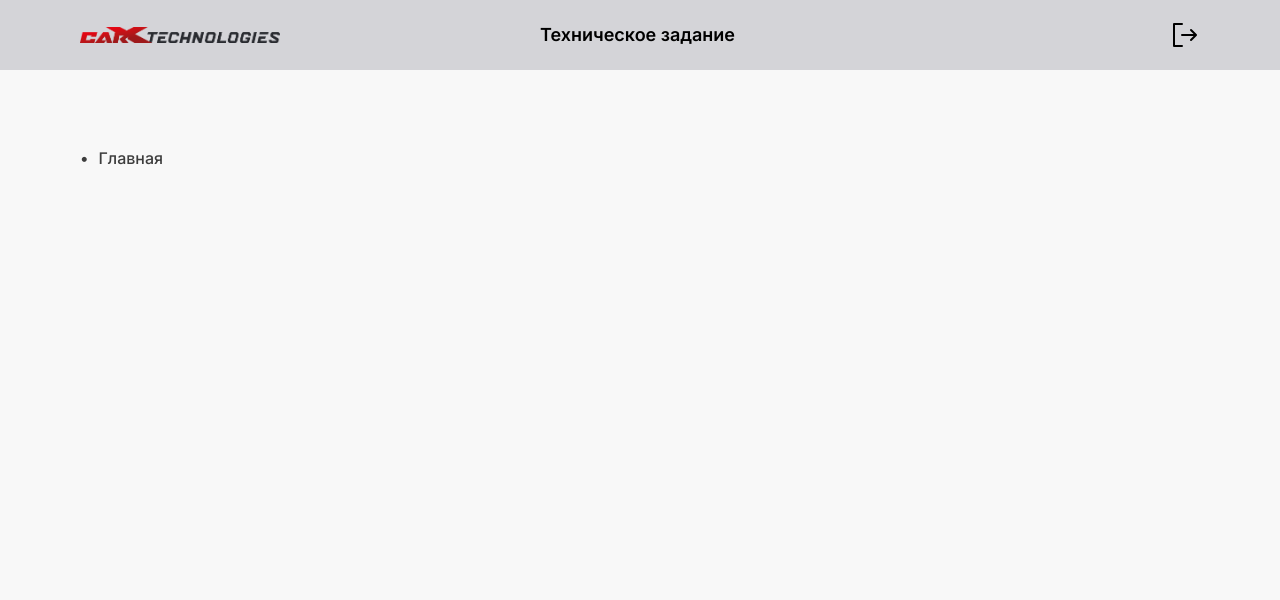
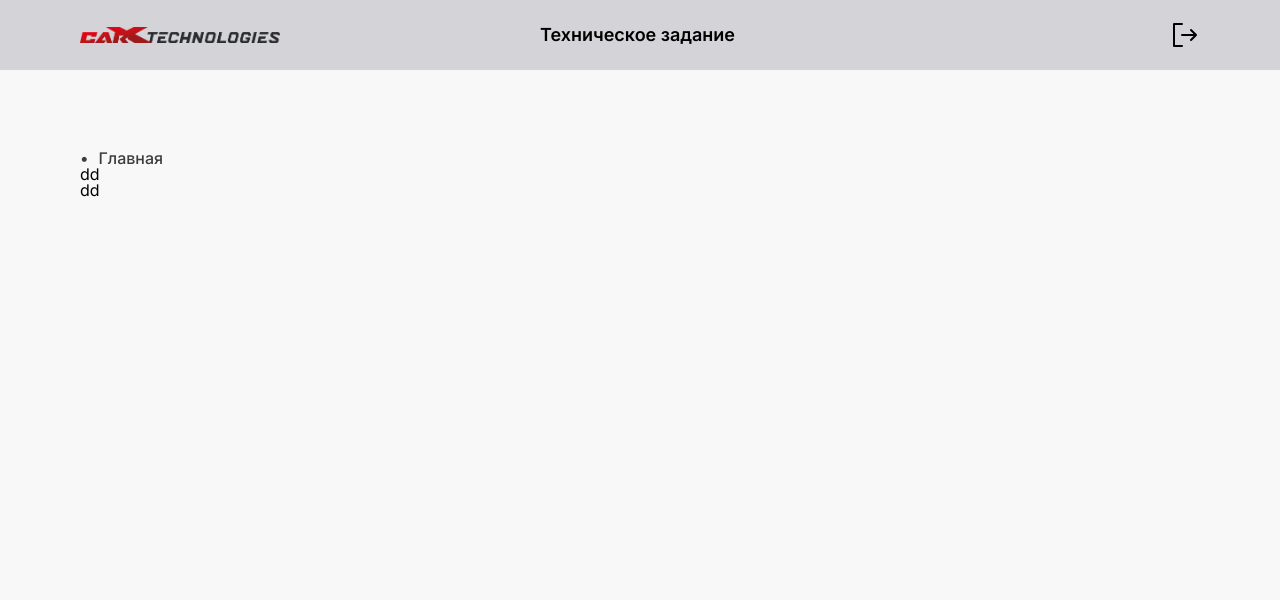
Before and after one commit to rozalinaag/carx-technical-task, a Next.js app: page /tickets in a window 1280 px wide. Shown: the top 600 px of the page. Built offline with nearby package versions, Linux system fonts and the light colour scheme.

Commit message:
ui folder created, tickets

```diff
--- a/src/app/login/layout.tsx
+++ b/src/app/login/layout.tsx
@@ -1,4 +1,4 @@
-import BreadCrumbs from '@/shared/BreadCrumbs/BreadCrumbs';
+import BreadCrumbs from '@/shared/ui/BreadCrumbs/BreadCrumbs';
 
 export default function LoginLayout({
   children,
--- a/src/app/login/page.tsx
+++ b/src/app/login/page.tsx
@@ -1,4 +1,4 @@
-import BreadCrumbs from '@/shared/BreadCrumbs/BreadCrumbs';
+import BreadCrumbs from '@/shared/ui/BreadCrumbs/BreadCrumbs';
 
 export default function Login() {
   return <div></div>;
--- a/src/app/login/signUp/page.tsx
+++ b/src/app/login/signUp/page.tsx
@@ -1,4 +1,4 @@
-import BreadCrumbs from '@/shared/BreadCrumbs/BreadCrumbs';
+import BreadCrumbs from '@/shared/ui/BreadCrumbs/BreadCrumbs';
 
 export default function SignUp() {
   return <div>рег</div>;
--- a/src/app/not-found.tsx
+++ b/src/app/not-found.tsx
@@ -1,4 +1,4 @@
-import BreadCrumbs from '@/shared/BreadCrumbs/BreadCrumbs';
+import BreadCrumbs from '@/shared/ui/BreadCrumbs/BreadCrumbs';
 import pageNotFoundImg from '../../public/pageNotFound.jpg';
 
 export default function NotFound() {
--- a/src/app/page.tsx
+++ b/src/app/page.tsx
@@ -1,5 +1,5 @@
 'use client';
-import BreadCrumbs from '@/shared/BreadCrumbs/BreadCrumbs';
+import BreadCrumbs from '@/shared/ui/BreadCrumbs/BreadCrumbs';
 import { useRouter } from 'next/navigation';
 import { useEffect } from 'react';
 
--- a/src/app/tickets/[ticketId]/page.tsx
+++ b/src/app/tickets/[ticketId]/page.tsx
@@ -1,4 +1,4 @@
-import BreadCrumbs from '@/shared/BreadCrumbs/BreadCrumbs';
+import BreadCrumbs from '@/shared/ui/BreadCrumbs/BreadCrumbs';
 import css from './styles.module.css';
 import Link from 'next/link';
 
--- a/src/app/tickets/data.ts
+++ b/src/app/tickets/data.ts
@@ -4,7 +4,7 @@ export const initialTickets = [
     name: 'dd',
   },
   {
-    id: 1,
+    id: 2,
     name: 'dd',
   }
 ]
--- a/src/app/tickets/page.tsx
+++ b/src/app/tickets/page.tsx
@@ -1,10 +1,33 @@
-import BreadCrumbs from '@/shared/BreadCrumbs/BreadCrumbs';
+'use client';
+import BreadCrumbs from '@/shared/ui/BreadCrumbs/BreadCrumbs';
 import css from './styles.module.css';
+import { useEffect } from 'react';
+import { useStores } from '@/shared/hooks/useStore';
+import { observer } from 'mobx-react-lite';
+import Ticket from '@/shared/ui/Ticket/Ticket';
 
-export default function Tickets() {
+const Tickets = observer(() => {
+  const {
+    tickets: { tickets, getTicketsAction },
+  } = useStores();
+
+  useEffect(() => {
+    if (!tickets) {
+      getTicketsAction();
+    }
+  }, [getTicketsAction, tickets]);
+
+  console.log(tickets);
+
   return (
     <div className={css.wrapper}>
       <BreadCrumbs />
+
+      {tickets?.map((ticket) => (
+        <Ticket key={ticket.id} ticket={ticket} />
+      ))}
     </div>
   );
-}
+});
+
+export default Tickets;
--- a/src/app/tickets/store.ts
+++ b/src/app/tickets/store.ts
@@ -3,11 +3,15 @@ import { initialTickets } from "@/app/tickets/data";
 import { Ticket } from "./types";
 
 class TicketsStore {
-  tickets: Ticket[] = localStorage.tickets? JSON.parse( localStorage.tickets ) : initialTickets;
+  tickets: Ticket[] | null = null;
 
   constructor() {
+    makeAutoObservable(this)
+  }
+
+  getTicketsAction = () => {
+    this.tickets = localStorage.tickets? JSON.parse( localStorage.tickets ) : initialTickets;
     localStorage.setItem('tickets', JSON.stringify(this.tickets));
-    makeAutoObservable(this)
   }
 
   deleteTicketAction = (id: number) => {
--- /dev/null
+++ b/src/shared/ui/Ticket/Ticket.tsx
@@ -0,0 +1,7 @@
+type Props = {
+  ticket: { id: number; name: string };
+};
+
+export default function Ticket({ ticket }: Props) {
+  return <div>{ticket.name}</div>;
+}
```
Also changed, not shown: src/shared/ui/BreadCrumbs/BreadCrumbs.module.css (renamed from src/shared/BreadCrumbs/BreadCrumbs.module.css), src/shared/ui/BreadCrumbs/BreadCrumbs.tsx (renamed from src/shared/BreadCrumbs/BreadCrumbs.tsx).
